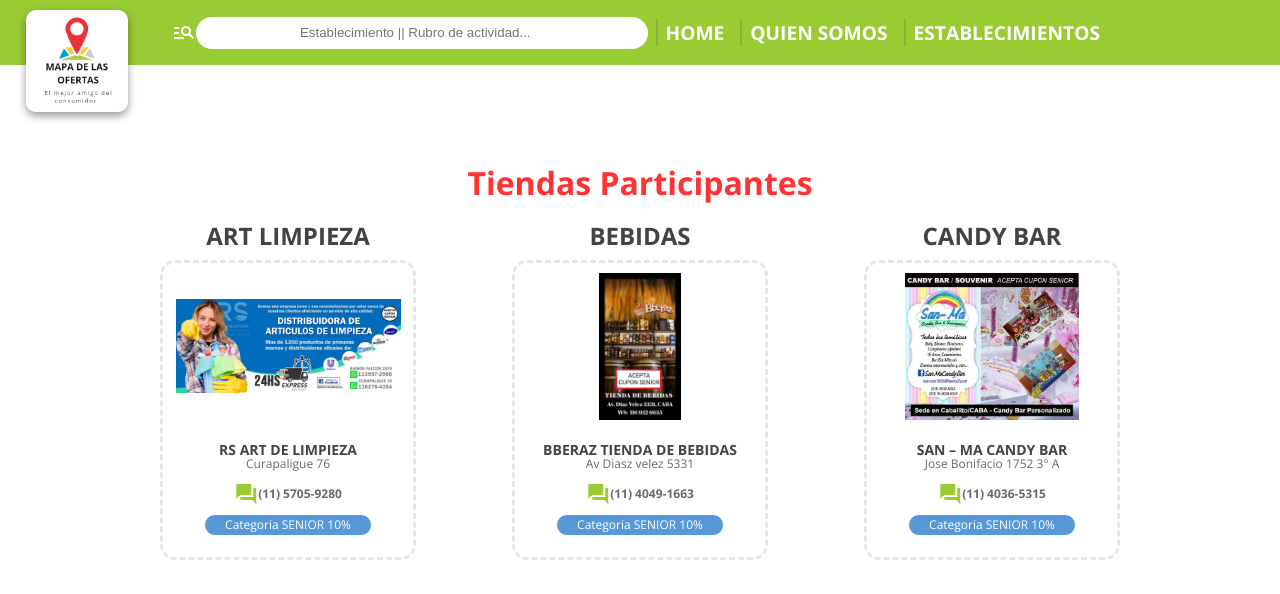
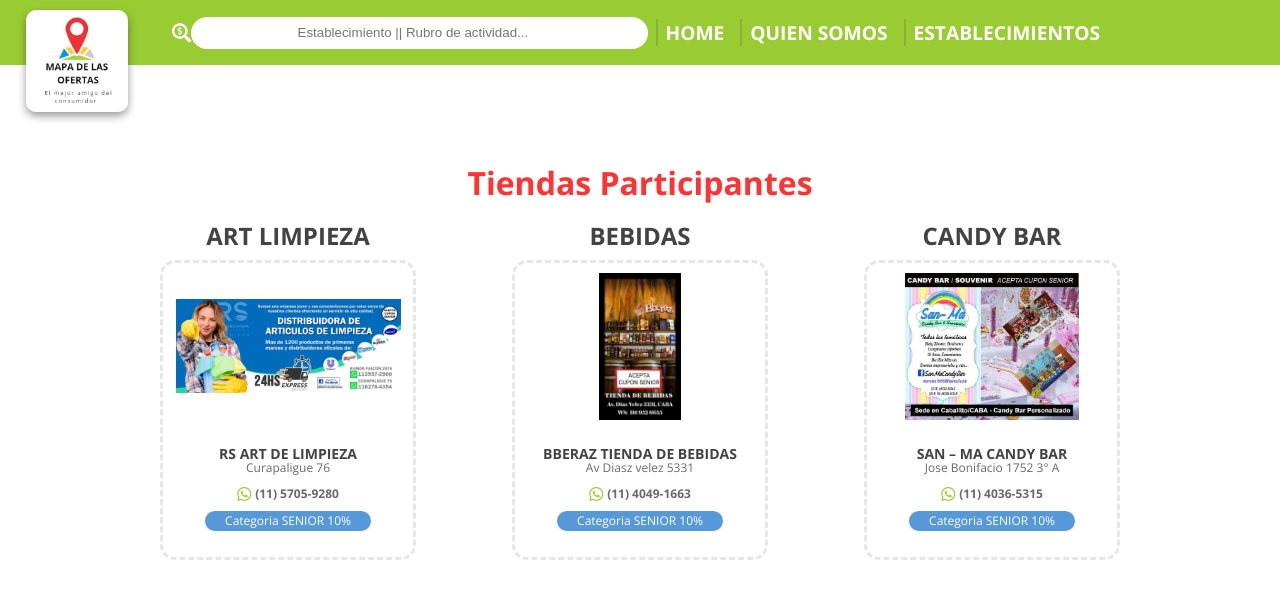
Before and after one commit to MarioDoncel/Cuponera, a plain HTML site: page stores.html in a window 1280 px wide. Shown: the top 594 px of the page. Drawn offline with nearby package versions, Linux system fonts and the light colour scheme.

Commit message:
Mudança de icones para font awesome

```diff
--- a/scriptStores.js
+++ b/scriptStores.js
@@ -30,9 +30,7 @@ stores.forEach(store => {
                                 <p>${store.adress}</p>
                                 <a href="https://api.whatsapp.com/send?phone=54911${store.telephone.replace('-',"")}">
                                     <div class="messageStore">
-                                    <span class="material-icons">
-                                        question_answer
-                                    </span>
+                                    <i class="fab fa-whatsapp"></i>
                                     <p>(11) ${store.telephone}</p>
                                     </div>
                                 </a>
--- a/stores.html
+++ b/stores.html
@@ -9,7 +9,7 @@
     <link rel="preconnect" href="https://fonts.gstatic.com">
     <link href="https://fonts.googleapis.com/css2?family=Open+Sans:wght@400;600;700&display=swap" rel="stylesheet">
     <link href="https://fonts.googleapis.com/icon?family=Material+Icons" rel="stylesheet">
-
+    <link rel="stylesheet" href="https://cdnjs.cloudflare.com/ajax/libs/font-awesome/5.11.2/css/all.css">
     <title>Mapa de las Ofertas</title>
 </head>
 <body>
@@ -26,7 +26,7 @@
         <img id="logo" src="./assets/logo.png" alt="">
         <div class="containerHeader">
             <div class="input">
-                <span id="searchButton" class="material-icons">manage_search</span>
+                <i class="fas fa-search-dollar"></i>
                 <form id="searchForm" action="./search-results.html">
                     <input type="search" name="search" id="search" placeholder="Establecimiento || Rubro de actividad...">
                 </form>
--- a/style.css
+++ b/style.css
@@ -527,8 +527,9 @@ footer a img{
     border-radius: 4px;
     padding: 4px 4px;
 }
-.messageStore span {
+.messageStore i {
     color: var(--principal);
+    margin-right: 4px;
 }
 .information a p{
     display: inline-block;
```
Also changed, not shown: about.html (+2 -2 lines), distributionMap.html (+2 -2 lines), index.html (+2 -2 lines), search-results.html (+2 -2 lines).
